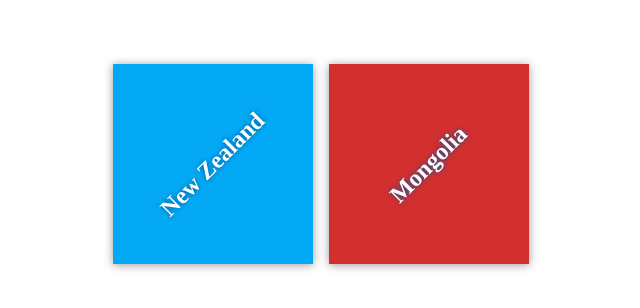
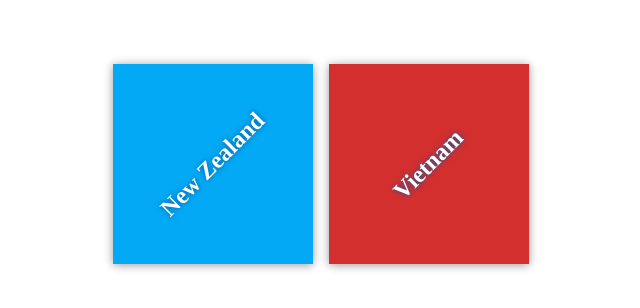
Before and after one commit to kove86/my-travel-plans, a plain HTML site: page index.html in a window 1280 px wide. Shown: the part 236-544 px from the top of the page, 319-959 px from the left. Drawn offline with Linux system fonts and the light colour scheme.

Commit message:
Changed Destination to Vietnam

```diff
--- a/index.html
+++ b/index.html
@@ -15,7 +15,7 @@
             </div>
 
             <div class="destination" id="paris">
-                <h2>Mongolia</h2>
+                <h2>Vietnam</h2>
             </div>
         </div>
     </div>
```
